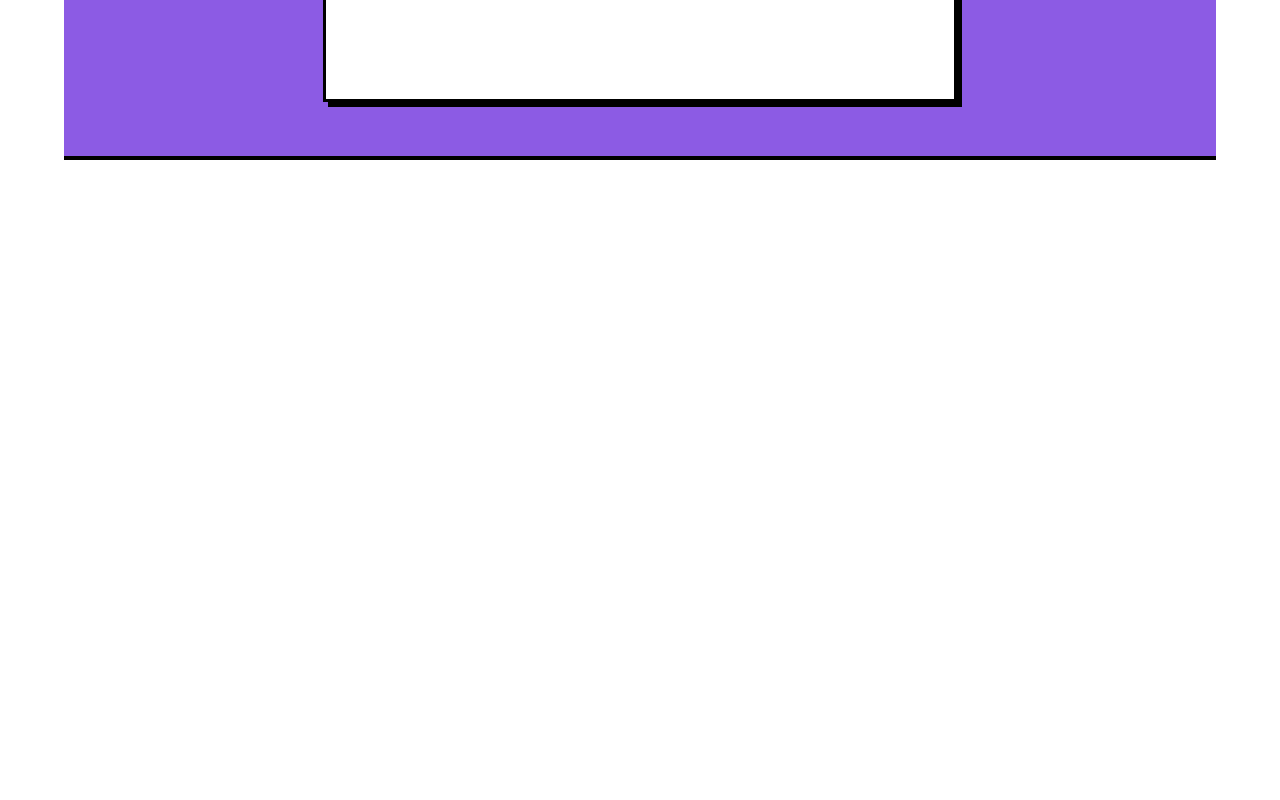
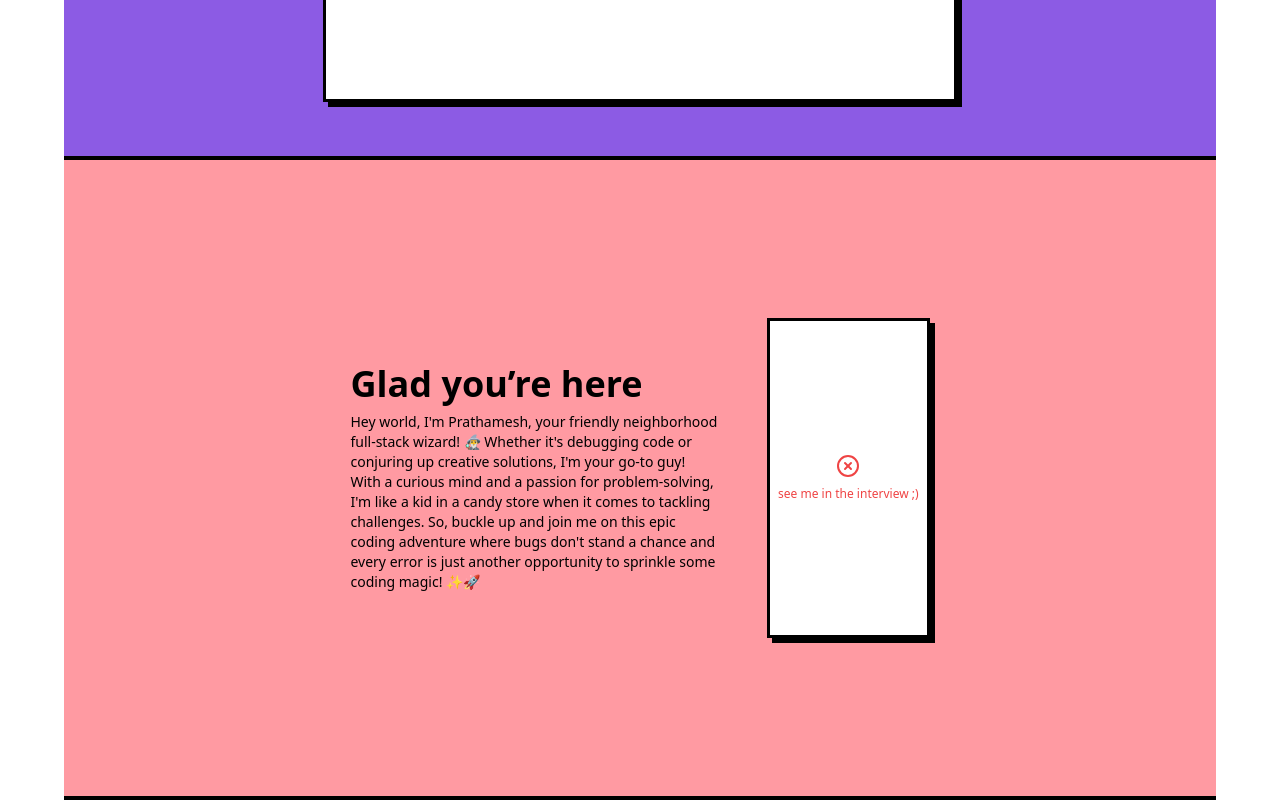
Before and after one commit to prathameshk23/portfolio, an Astro site: page / in a window 1280 px wide. Shown: the part 440-1240 px from the top of the page. Before the commit the page ends 800 px from the top, so only its background shows below. Built offline with nearby package versions, Linux system fonts and the light colour scheme; Astro itself is replaced by a stand-in of ours.

Commit message:
add hero section

```diff
--- /dev/null
+++ b/src/components/Hero.astro
@@ -0,0 +1,49 @@
+---
+
+---
+
+<main
+  class="flex min-h-[80vh] max-w-[90vw] items-center justify-center border-b-[4px] border-black bg-[#ff9aa2]"
+>
+  <section class="flex flex-row items-center justify-center gap-[3rem]">
+    <div class="flex w-[32%] flex-col gap-2">
+      <div class="text-4xl font-bold">Glad you’re here</div>
+      <div class="text-sm font-normal">
+        Hey world, I'm Prathamesh, your friendly neighborhood full-stack wizard!
+        🧙‍♂️ Whether it's debugging code or conjuring up creative solutions, I'm
+        your go-to guy! With a curious mind and a passion for problem-solving,
+        I'm like a kid in a candy store when it comes to tackling challenges.
+        So, buckle up and join me on this epic coding adventure where bugs don't
+        stand a chance and every error is just another opportunity to sprinkle
+        some coding magic! ✨🚀
+      </div>
+    </div>
+    <div
+      class="shadow-bottom-right flex h-[40vh] flex-col items-center justify-center gap-2 border-[3px] border-black bg-white p-2"
+    >
+      <div class="text-red-500">
+        <svg
+          xmlns="http://www.w3.org/2000/svg"
+          width="24"
+          height="24"
+          viewBox="0 0 24 24"
+          fill="none"
+          stroke="currentColor"
+          stroke-width="2"
+          stroke-linecap="round"
+          stroke-linejoin="round"
+          class="lucide lucide-circle-x"
+          ><circle cx="12" cy="12" r="10"></circle><path d="m15 9-6 6"
+          ></path><path d="m9 9 6 6"></path></svg
+        >
+      </div>
+      <div class="text-xs text-red-500">see me in the interview ;)</div>
+    </div>
+  </section>
+</main>
+
+<style>
+  .shadow-bottom-right {
+    box-shadow: 5px 5px 0px 0px rgba(0, 0, 0, 1);
+  }
+</style>
--- a/src/pages/index.astro
+++ b/src/pages/index.astro
@@ -1,12 +1,14 @@
 ---
 import Layout from "../layouts/Layout.astro";
 import Header from "../components/Header.astro";
+import Hero from "../components/Hero.astro";
 ---
 
-<Layout title="hello there">
+<Layout title="Prathamesh Kulkarni">
   <main>
-    <section class="flex justify-center items-center">
+    <section class="flex flex-col items-center justify-center">
       <Header />
+      <Hero />
     </section>
   </main>
 </Layout>
```
